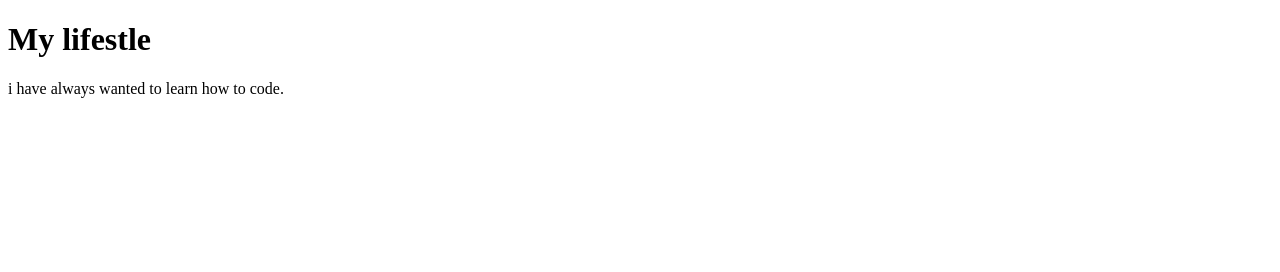
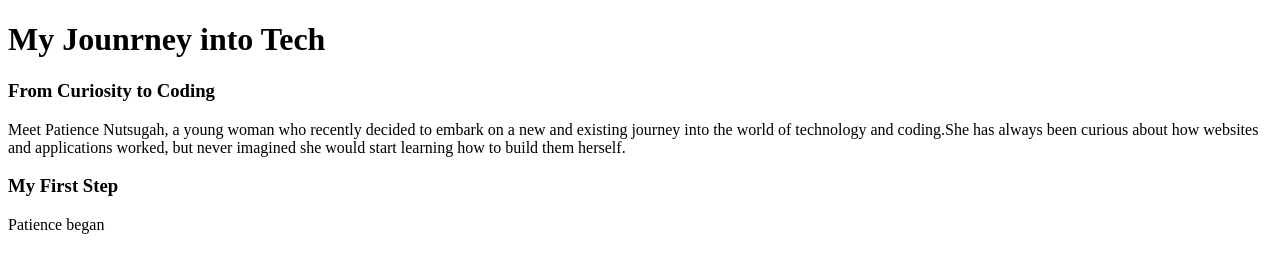
Before and after one commit to PatienceCrixix1z12/T4G_homework1, a plain HTML site: page index.html in a window 1280 px wide. Drawn offline with Linux system fonts and the light colour scheme.

Commit message:
add all sentence

```diff
--- a/index.html
+++ b/index.html
@@ -3,10 +3,18 @@
 <head>
     <meta charset="UTF-8">
     <meta name="viewport" content="width=, initial-scale=1.0">
-    <title>Document</title>
+    <title>T4G</title>
+    <h1>My Jounrney into Tech</h1>
+    <h3>From Curiosity to Coding</h3>
+    <p>Meet Patience Nutsugah, a young woman who recently decided to embark on a new and  existing
+        journey into the world of technology and coding.She has always been curious about how websites and applications worked,
+        but never imagined she would start learning how to build them herself.</p>
+<h3> My First Step</h3>
+<p>Patience began</p>
+
 </head>
 <body>
-   <h1>My lifestle</h1>
+   <h1></h1>
 </body>
-<p>i have always wanted to learn how to code.</p>
+<p></p>
 </html>
```
